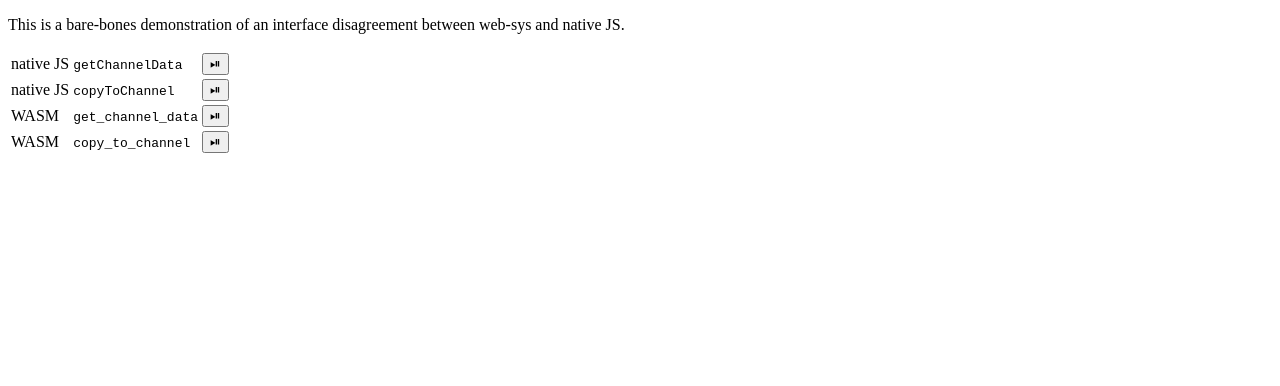
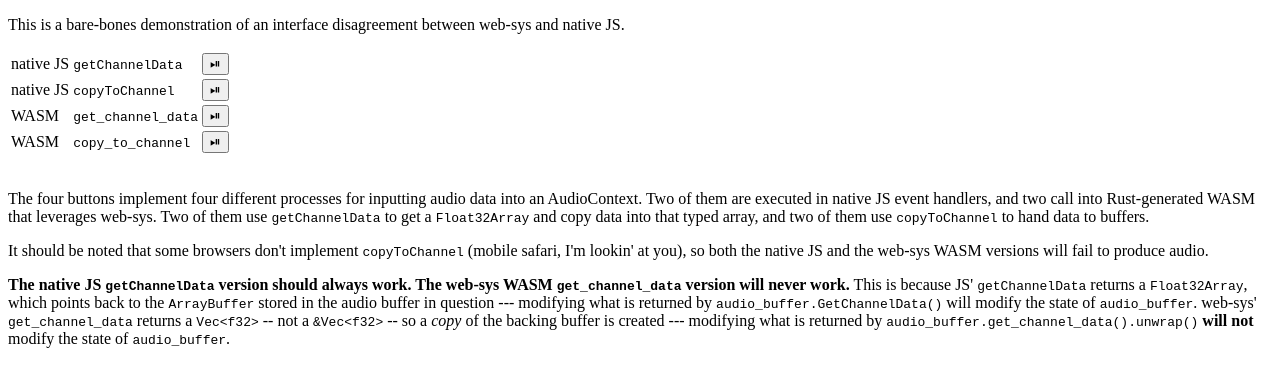
Before and after one commit to ludumipsum/audio-interface-kerfuffle, a website built with webpack: page index.html in a window 1280 px wide. Built offline with nearby package versions, Linux system fonts and the light colour scheme.

Commit message:
Add info to the page

```diff
--- a/index.html
+++ b/index.html
@@ -35,6 +35,18 @@
       </tr>
     </tbody>
   </table>
+
+  <br>
+
+  <p>
+    The four buttons implement four different processes for inputting audio data into an AudioContext. Two of them are executed in native JS event handlers, and two call into Rust-generated WASM that leverages web-sys. Two of them use <code>getChannelData</code> to get a <code>Float32Array</code> and copy data into that typed array, and two of them use <code>copyToChannel</code> to hand data to buffers.
+  </p>
+  <p>
+    It should be noted that some browsers don't implement <code>copyToChannel</code> (mobile safari, I'm lookin' at you), so both the native JS and the web-sys WASM versions will fail to produce audio.
+  </p>
+  <p>
+    <strong>The native JS <code>getChannelData</code> version should always work. The web-sys WASM <code>get_channel_data</code> version will never work.</strong> This is because JS' <code>getChannelData</code> returns a <code>Float32Array</code>, which points back to the <code>ArrayBuffer</code> stored in the audio buffer in  question --- modifying what is returned by <code>audio_buffer.GetChannelData()</code> will modify the state of <code>audio_buffer</code>. web-sys' <code>get_channel_data</code> returns a <code>Vec&lt;f32&gt;</code> -- not a <code>&amp;Vec&lt;f32&gt;</code> -- so a <em>copy</em> of the backing buffer is created --- modifying what is returned by <code>audio_buffer.get_channel_data().unwrap()</code> <strong>will not</strong> modify the state of <code>audio_buffer</code>.
+  </p>
 </body>
 
 </html>
```
